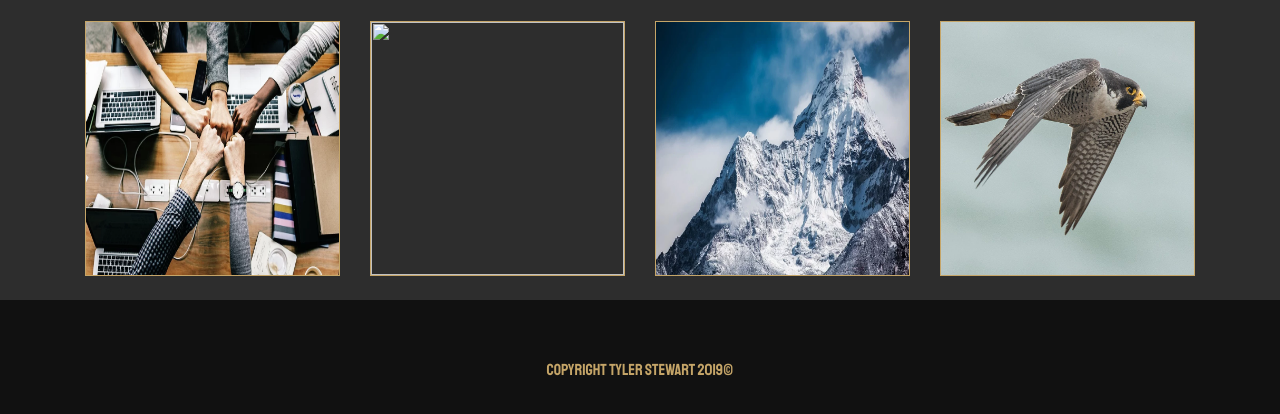
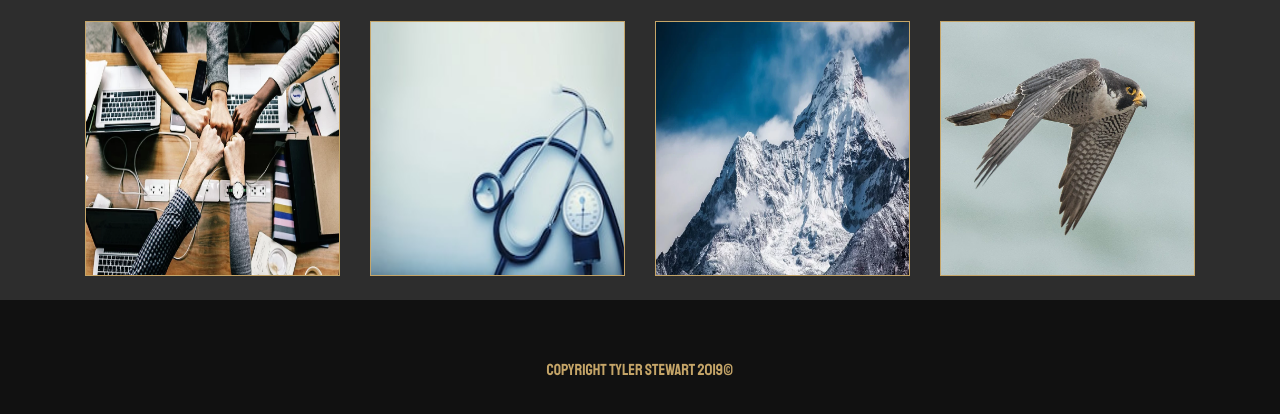
Before and after one commit to tyler-stewart1026/Tyler.Stewart-Portfolio, a website: page index.html in a window 1280 px wide. Shown: the part 2588-3002 px from the top of the page. Drawn offline with nearby package versions, Linux system fonts and the light colour scheme.

Commit message:
fixing typo error

```diff
--- a/index.html
+++ b/index.html
@@ -277,7 +277,7 @@
                     <div class="col-lg-3 col-md-3 col-sm-6 col-xs-12">
                         <div class="galleryDiv">
                             <div class="hovereffect">
-                                <img class="img projectImg" src="assets/images/medical.png.png" alt="">
+                                <img class="img projectImg" src="assets/images/medical.png" alt="">
                                 <div class="overlay">
                                     <a href="https://glucose-tracker-2020.herokuapp.com/" target="_blank">Sugar Pin!</a>
                                     <a class="info" href="https://github.com/andrew-stehno/glucose-tracker" target="_blank"><i class="fab fa-github fa-2x"></i></a>
```
